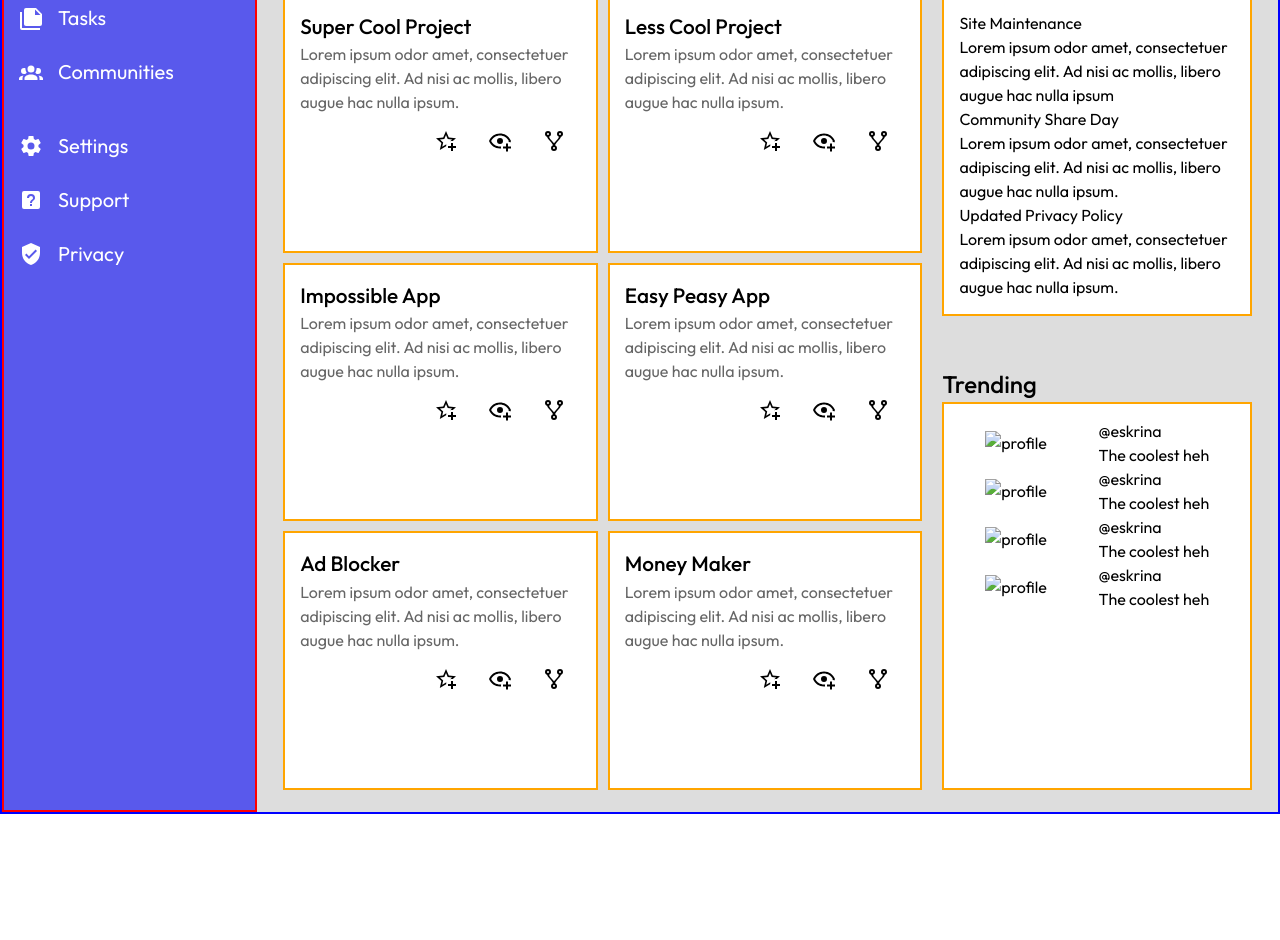
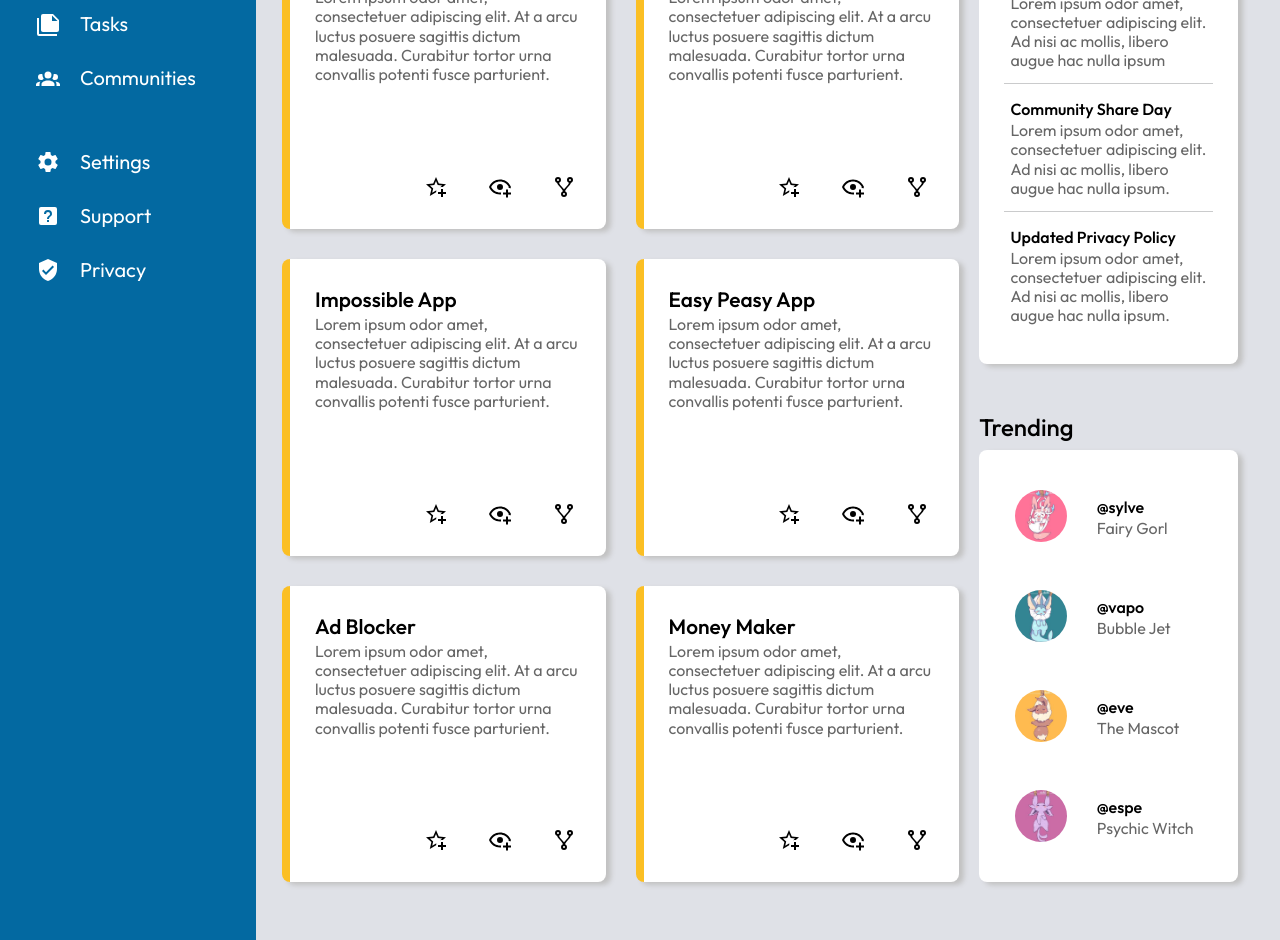
Before and after one commit to kristinaaleee/admin-dashboard, a plain HTML site: page index.html in a window 1280 px wide. Shown: the part 330-1270 px from the top of the page. Before the commit the page ends 1144 px from the top, so only its background shows below. Drawn offline with Linux system fonts and the light colour scheme.

Commit message:
Add final styling details and pictures

```diff
--- a/index.html
+++ b/index.html
@@ -14,7 +14,7 @@
         <div class="sidebar">
             <div class="menu">
                 <div class="title">
-                    <svg xmlns="http://www.w3.org/2000/svg" viewBox="0 0 24 24"><path d="M13,3V9H21V3M13,21H21V11H13M3,21H11V15H3M3,13H11V3H3V13Z" /></svg>
+                    <svg xmlns="http://www.w3.org/2000/svg" viewBox="0 0 24 24"><path d="M13,3V9H21V3M13,21H21V11H13M3,21H11V15H3M3,13H11V3H3V13Z" class="main"/></svg>
                     Dashboard
                 </div>
                 <ul>
@@ -67,14 +67,18 @@
             </div>
             <div class="user-info">
                 <svg xmlns="http://www.w3.org/2000/svg" viewBox="0 0 24 24"><path d="M10,21H14A2,2 0 0,1 12,23A2,2 0 0,1 10,21M21,19V20H3V19L5,17V11C5,7.9 7.03,5.17 10,4.29C10,4.19 10,4.1 10,4A2,2 0 0,1 12,2A2,2 0 0,1 14,4C14,4.1 14,4.19 14,4.29C16.97,5.17 19,7.9 19,11V17L21,19M17,11A5,5 0 0,0 12,6A5,5 0 0,0 7,11V18H17V11M19.75,3.19L18.33,4.61C20.04,6.3 21,8.6 21,11H23C23,8.07 21.84,5.25 19.75,3.19M1,11H3C3,8.6 3.96,6.3 5.67,4.61L4.25,3.19C2.16,5.25 1,8.07 1,11Z" /></svg>
-                <img src="" alt="cat">
+                <div class="img-wrapper">
+                    <img src="img/profile4.jpg" alt="profile">
+                </div>
                 <p>Kristina Lee</p>
             </div>
             <div class="introduction">
-                <img src="" alt="cat">
+                <div class="img-wrapper">
+                    <img src="img/profile4.jpg" alt="profile">
+                </div>
                 <div class="intro-message">
                     <div>Hi there,</div>
-                    <div class="name">Kristina Lee (@eskrina)</div>
+                    <div class="name">Kristina Lee (@espe)</div>
                 </div>
             </div>
             <div class="buttons">
@@ -89,7 +93,7 @@
                 <div class="card-wrapper">
                     <div class="card">
                         <p class="title">Super Cool Project</p>
-                        <p>Lorem ipsum odor amet, consectetuer adipiscing elit. Ad nisi ac mollis, libero augue hac nulla ipsum.</p>
+                        <p>Lorem ipsum odor amet, consectetuer adipiscing elit. At a arcu luctus posuere sagittis dictum malesuada. Curabitur tortor urna convallis potenti fusce parturient.</p>
                         <div class="card-icon">
                             <svg xmlns="http://www.w3.org/2000/svg" viewBox="0 0 24 24"><path d="M5.8 21L7.4 14L2 9.2L9.2 8.6L12 2L14.8 8.6L22 9.2L18.8 12H18C17.3 12 16.6 12.1 15.9 12.4L18.1 10.5L13.7 10.1L12 6.1L10.3 10.1L5.9 10.5L9.2 13.4L8.2 17.7L12 15.4L12.5 15.7C12.3 16.2 12.1 16.8 12.1 17.3L5.8 21M17 14V17H14V19H17V22H19V19H22V17H19V14H17Z" /></svg>
                             <svg xmlns="http://www.w3.org/2000/svg" viewBox="0 0 24 24"><path d="M12,4.5C7,4.5 2.73,7.61 1,12C2.73,16.39 7,19.5 12,19.5C12.36,19.5 12.72,19.5 13.08,19.45C13.03,19.13 13,18.82 13,18.5C13,18.14 13.04,17.78 13.1,17.42C12.74,17.46 12.37,17.5 12,17.5C8.24,17.5 4.83,15.36 3.18,12C4.83,8.64 8.24,6.5 12,6.5C15.76,6.5 19.17,8.64 20.82,12C20.7,12.24 20.56,12.45 20.43,12.68C21.09,12.84 21.72,13.11 22.29,13.5C22.56,13 22.8,12.5 23,12C21.27,7.61 17,4.5 12,4.5M12,9A3,3 0 0,0 9,12A3,3 0 0,0 12,15A3,3 0 0,0 15,12A3,3 0 0,0 12,9M18,14.5V17.5H15V19.5H18V22.5H20V19.5H23V17.5H20V14.5H18Z" /></svg>
@@ -98,7 +102,7 @@
                     </div>
                     <div class="card">
                         <p class="title">Less Cool Project</p>
-                        <p>Lorem ipsum odor amet, consectetuer adipiscing elit. Ad nisi ac mollis, libero augue hac nulla ipsum.</p>
+                        <p>Lorem ipsum odor amet, consectetuer adipiscing elit. At a arcu luctus posuere sagittis dictum malesuada. Curabitur tortor urna convallis potenti fusce parturient.</p>
                         <div class="card-icon">
                             <svg xmlns="http://www.w3.org/2000/svg" viewBox="0 0 24 24"><path d="M5.8 21L7.4 14L2 9.2L9.2 8.6L12 2L14.8 8.6L22 9.2L18.8 12H18C17.3 12 16.6 12.1 15.9 12.4L18.1 10.5L13.7 10.1L12 6.1L10.3 10.1L5.9 10.5L9.2 13.4L8.2 17.7L12 15.4L12.5 15.7C12.3 16.2 12.1 16.8 12.1 17.3L5.8 21M17 14V17H14V19H17V22H19V19H22V17H19V14H17Z" /></svg>
                             <svg xmlns="http://www.w3.org/2000/svg" viewBox="0 0 24 24"><path d="M12,4.5C7,4.5 2.73,7.61 1,12C2.73,16.39 7,19.5 12,19.5C12.36,19.5 12.72,19.5 13.08,19.45C13.03,19.13 13,18.82 13,18.5C13,18.14 13.04,17.78 13.1,17.42C12.74,17.46 12.37,17.5 12,17.5C8.24,17.5 4.83,15.36 3.18,12C4.83,8.64 8.24,6.5 12,6.5C15.76,6.5 19.17,8.64 20.82,12C20.7,12.24 20.56,12.45 20.43,12.68C21.09,12.84 21.72,13.11 22.29,13.5C22.56,13 22.8,12.5 23,12C21.27,7.61 17,4.5 12,4.5M12,9A3,3 0 0,0 9,12A3,3 0 0,0 12,15A3,3 0 0,0 15,12A3,3 0 0,0 12,9M18,14.5V17.5H15V19.5H18V22.5H20V19.5H23V17.5H20V14.5H18Z" /></svg>
@@ -107,7 +111,7 @@
                     </div>
                     <div class="card">
                         <p class="title">Impossible App</p>
-                        <p>Lorem ipsum odor amet, consectetuer adipiscing elit. Ad nisi ac mollis, libero augue hac nulla ipsum.</p>
+                        <p>Lorem ipsum odor amet, consectetuer adipiscing elit. At a arcu luctus posuere sagittis dictum malesuada. Curabitur tortor urna convallis potenti fusce parturient.</p>
                         <div class="card-icon">
                             <svg xmlns="http://www.w3.org/2000/svg" viewBox="0 0 24 24"><path d="M5.8 21L7.4 14L2 9.2L9.2 8.6L12 2L14.8 8.6L22 9.2L18.8 12H18C17.3 12 16.6 12.1 15.9 12.4L18.1 10.5L13.7 10.1L12 6.1L10.3 10.1L5.9 10.5L9.2 13.4L8.2 17.7L12 15.4L12.5 15.7C12.3 16.2 12.1 16.8 12.1 17.3L5.8 21M17 14V17H14V19H17V22H19V19H22V17H19V14H17Z" /></svg>
                             <svg xmlns="http://www.w3.org/2000/svg" viewBox="0 0 24 24"><path d="M12,4.5C7,4.5 2.73,7.61 1,12C2.73,16.39 7,19.5 12,19.5C12.36,19.5 12.72,19.5 13.08,19.45C13.03,19.13 13,18.82 13,18.5C13,18.14 13.04,17.78 13.1,17.42C12.74,17.46 12.37,17.5 12,17.5C8.24,17.5 4.83,15.36 3.18,12C4.83,8.64 8.24,6.5 12,6.5C15.76,6.5 19.17,8.64 20.82,12C20.7,12.24 20.56,12.45 20.43,12.68C21.09,12.84 21.72,13.11 22.29,13.5C22.56,13 22.8,12.5 23,12C21.27,7.61 17,4.5 12,4.5M12,9A3,3 0 0,0 9,12A3,3 0 0,0 12,15A3,3 0 0,0 15,12A3,3 0 0,0 12,9M18,14.5V17.5H15V19.5H18V22.5H20V19.5H23V17.5H20V14.5H18Z" /></svg>
@@ -116,7 +120,7 @@
                     </div>
                     <div class="card">
                         <p class="title">Easy Peasy App</p>
-                        <p>Lorem ipsum odor amet, consectetuer adipiscing elit. Ad nisi ac mollis, libero augue hac nulla ipsum.</p>
+                        <p>Lorem ipsum odor amet, consectetuer adipiscing elit. At a arcu luctus posuere sagittis dictum malesuada. Curabitur tortor urna convallis potenti fusce parturient.</p>
                         <div class="card-icon">
                             <svg xmlns="http://www.w3.org/2000/svg" viewBox="0 0 24 24"><path d="M5.8 21L7.4 14L2 9.2L9.2 8.6L12 2L14.8 8.6L22 9.2L18.8 12H18C17.3 12 16.6 12.1 15.9 12.4L18.1 10.5L13.7 10.1L12 6.1L10.3 10.1L5.9 10.5L9.2 13.4L8.2 17.7L12 15.4L12.5 15.7C12.3 16.2 12.1 16.8 12.1 17.3L5.8 21M17 14V17H14V19H17V22H19V19H22V17H19V14H17Z" /></svg>
                             <svg xmlns="http://www.w3.org/2000/svg" viewBox="0 0 24 24"><path d="M12,4.5C7,4.5 2.73,7.61 1,12C2.73,16.39 7,19.5 12,19.5C12.36,19.5 12.72,19.5 13.08,19.45C13.03,19.13 13,18.82 13,18.5C13,18.14 13.04,17.78 13.1,17.42C12.74,17.46 12.37,17.5 12,17.5C8.24,17.5 4.83,15.36 3.18,12C4.83,8.64 8.24,6.5 12,6.5C15.76,6.5 19.17,8.64 20.82,12C20.7,12.24 20.56,12.45 20.43,12.68C21.09,12.84 21.72,13.11 22.29,13.5C22.56,13 22.8,12.5 23,12C21.27,7.61 17,4.5 12,4.5M12,9A3,3 0 0,0 9,12A3,3 0 0,0 12,15A3,3 0 0,0 15,12A3,3 0 0,0 12,9M18,14.5V17.5H15V19.5H18V22.5H20V19.5H23V17.5H20V14.5H18Z" /></svg>
@@ -125,7 +129,7 @@
                     </div>
                     <div class="card">
                         <p class="title">Ad Blocker</p>
-                        <p>Lorem ipsum odor amet, consectetuer adipiscing elit. Ad nisi ac mollis, libero augue hac nulla ipsum.</p>
+                        <p>Lorem ipsum odor amet, consectetuer adipiscing elit. At a arcu luctus posuere sagittis dictum malesuada. Curabitur tortor urna convallis potenti fusce parturient.</p>
                         <div class="card-icon">
                             <svg xmlns="http://www.w3.org/2000/svg" viewBox="0 0 24 24"><path d="M5.8 21L7.4 14L2 9.2L9.2 8.6L12 2L14.8 8.6L22 9.2L18.8 12H18C17.3 12 16.6 12.1 15.9 12.4L18.1 10.5L13.7 10.1L12 6.1L10.3 10.1L5.9 10.5L9.2 13.4L8.2 17.7L12 15.4L12.5 15.7C12.3 16.2 12.1 16.8 12.1 17.3L5.8 21M17 14V17H14V19H17V22H19V19H22V17H19V14H17Z" /></svg>
                             <svg xmlns="http://www.w3.org/2000/svg" viewBox="0 0 24 24"><path d="M12,4.5C7,4.5 2.73,7.61 1,12C2.73,16.39 7,19.5 12,19.5C12.36,19.5 12.72,19.5 13.08,19.45C13.03,19.13 13,18.82 13,18.5C13,18.14 13.04,17.78 13.1,17.42C12.74,17.46 12.37,17.5 12,17.5C8.24,17.5 4.83,15.36 3.18,12C4.83,8.64 8.24,6.5 12,6.5C15.76,6.5 19.17,8.64 20.82,12C20.7,12.24 20.56,12.45 20.43,12.68C21.09,12.84 21.72,13.11 22.29,13.5C22.56,13 22.8,12.5 23,12C21.27,7.61 17,4.5 12,4.5M12,9A3,3 0 0,0 9,12A3,3 0 0,0 12,15A3,3 0 0,0 15,12A3,3 0 0,0 12,9M18,14.5V17.5H15V19.5H18V22.5H20V19.5H23V17.5H20V14.5H18Z" /></svg>
@@ -134,7 +138,7 @@
                     </div>
                     <div class="card">
                         <p class="title">Money Maker</p>
-                        <p>Lorem ipsum odor amet, consectetuer adipiscing elit. Ad nisi ac mollis, libero augue hac nulla ipsum.</p>
+                        <p>Lorem ipsum odor amet, consectetuer adipiscing elit. At a arcu luctus posuere sagittis dictum malesuada. Curabitur tortor urna convallis potenti fusce parturient.</p>
                         <div class="card-icon">
                             <svg xmlns="http://www.w3.org/2000/svg" viewBox="0 0 24 24"><path d="M5.8 21L7.4 14L2 9.2L9.2 8.6L12 2L14.8 8.6L22 9.2L18.8 12H18C17.3 12 16.6 12.1 15.9 12.4L18.1 10.5L13.7 10.1L12 6.1L10.3 10.1L5.9 10.5L9.2 13.4L8.2 17.7L12 15.4L12.5 15.7C12.3 16.2 12.1 16.8 12.1 17.3L5.8 21M17 14V17H14V19H17V22H19V19H22V17H19V14H17Z" /></svg>
                             <svg xmlns="http://www.w3.org/2000/svg" viewBox="0 0 24 24"><path d="M12,4.5C7,4.5 2.73,7.61 1,12C2.73,16.39 7,19.5 12,19.5C12.36,19.5 12.72,19.5 13.08,19.45C13.03,19.13 13,18.82 13,18.5C13,18.14 13.04,17.78 13.1,17.42C12.74,17.46 12.37,17.5 12,17.5C8.24,17.5 4.83,15.36 3.18,12C4.83,8.64 8.24,6.5 12,6.5C15.76,6.5 19.17,8.64 20.82,12C20.7,12.24 20.56,12.45 20.43,12.68C21.09,12.84 21.72,13.11 22.29,13.5C22.56,13 22.8,12.5 23,12C21.27,7.61 17,4.5 12,4.5M12,9A3,3 0 0,0 9,12A3,3 0 0,0 12,15A3,3 0 0,0 15,12A3,3 0 0,0 12,9M18,14.5V17.5H15V19.5H18V22.5H20V19.5H23V17.5H20V14.5H18Z" /></svg>
@@ -147,15 +151,15 @@
                 <div class="section-title">Announcements</div>
                 <div class="announce-wrapper">
                     <div class="announce-content">
-                        <p class="">Site Maintenance</p>
+                        <p class="title">Site Maintenance</p>
                         <p>Lorem ipsum odor amet, consectetuer adipiscing elit. Ad nisi ac mollis, libero augue hac nulla ipsum</p>
                     </div>
                     <div class="announce-content">
-                        <p class="">Community Share Day</p>
+                        <p class="title">Community Share Day</p>
                         <p>Lorem ipsum odor amet, consectetuer adipiscing elit. Ad nisi ac mollis, libero augue hac nulla ipsum.</p>
                     </div>
                     <div class="announce-content">
-                        <p class="">Updated Privacy Policy</p>
+                        <p class="title">Updated Privacy Policy</p>
                         <p>Lorem ipsum odor amet, consectetuer adipiscing elit. Ad nisi ac mollis, libero augue hac nulla ipsum.</p>
                     </div>
                 </div>
@@ -164,31 +168,39 @@
                 <div class="section-title">Trending</div>
                 <div class="profile-wrapper">
                     <div class="profile">
-                        <img src="" alt="profile">
+                        <div class="img-wrapper">
+                            <img src="img/profile1.jpg" alt="profile">
+                        </div>
                         <div class="tag">
-                            <p class="at">@eskrina</p>
-                            <p>The coolest heh</p>
+                            <p class="title">@sylve</p>
+                            <p>Fairy Gorl</p>
                         </div>
                     </div>
                     <div class="profile">
-                        <img src="" alt="profile">
+                        <div class="img-wrapper">
+                            <img src="img/profile2.jpg" alt="profile">
+                        </div>
                         <div class="tag">
-                            <p class="at">@eskrina</p>
-                            <p>The coolest heh</p>
+                          <p class="title">@vapo</p>
+                            <p>Bubble Jet</p>
                         </div>
                     </div>
                     <div class="profile">
-                        <img src="" alt="profile">
+                        <div class="img-wrapper">
+                            <img src="img/profile3.jpg" alt="profile">
+                        </div>
                         <div class="tag">
-                            <p class="at">@eskrina</p>
-                            <p>The coolest heh</p>
+                            <p class="title">@eve</p>
+                            <p>The Mascot</p>
                         </div>
                     </div>
                     <div class="profile">
-                        <img src="" alt="profile">
+                        <div class="img-wrapper">
+                            <img src="img/profile4.jpg" alt="profile">
+                        </div>
                         <div class="tag">
-                            <p class="at">@eskrina</p>
-                            <p>The coolest heh</p>
+                            <p class="title">@espe</p>
+                            <p>Psychic Witch</p>
                         </div>
                     </div>
                 </div>
--- a/style.css
+++ b/style.css
@@ -43,6 +43,10 @@
 
 
 /* Custom properties for color? 2 main colors */
+:root{
+  --main-color: #0369a1;
+}
+
 .container{
     font-family: "Outfit", sans-serif;
     font-optical-sizing: auto;
@@ -51,30 +55,36 @@
 
     display: grid;
     grid-template-columns: 1fr 4fr;
-    grid-template-rows: 1fr 4fr;
-    border: 2px solid blue;
+    grid-template-rows: 190px 4fr;
+
 }
 
 .sidebar{
     grid-area: 1 / 1 / 3 / 2;
-    border: 2px solid red;
 
     font-size: 20px;
     font-weight: 400;
     color: white;
-    background-color: rgb(89, 89, 236);
+    background-color: var(--main-color);
 }
 
 .menu > .title{
-  font-size: 1.7rem;
+  font-size: 1.8rem;
   font-weight: 500;
+  margin-left: -12px;
+}
 
+.title > svg{
+  height: 2.7rem;
+  margin-right: 10px;
 }
 
 .menu{
     display: grid;
     grid-template-rows: 1fr 4fr 5fr;
-    gap: 20px;
+    gap: 30px;
+    padding: 0rem 1rem;
+    position: relative;
 }
 
 .title,
@@ -92,10 +102,11 @@ ul{
     grid-area: 1 / 2 / 2 / 3;
     display: grid;
     grid-template-columns: 2fr 1fr ;
-    grid-template-rows: 1fr 2fr;
-    border: 2px solid green;
+    grid-template-rows: 1fr 60%;
 
-    padding: 1rem 2rem;
+    padding: 0rem 3rem;
+
+    box-shadow: 3px 3px 3px rgb(167, 167, 167);
 
 }
 
@@ -113,7 +124,7 @@ ul{
     height: 2rem;
     margin: 1rem;
 
-    background-color: rgb(199, 199, 199);
+    background-color: rgba(216, 219, 226, 0.822);
     border-style: none;
     border-radius: 1rem;
 }
@@ -122,7 +133,7 @@ ul{
     justify-content: flex-end;
     align-items: center;
     gap: 20px;
-    padding: 1rem 2rem;
+    padding: 0rem 2rem;
 
     font-size: 1.2rem;
     font-weight: 600;
@@ -151,7 +162,7 @@ ul{
 }
 
 button{
-  background-color: rgb(89, 89, 236);
+  background-color: var(--main-color);
   width: 95px;
   padding: .5rem 1rem;
   border-style: none;
@@ -163,42 +174,56 @@ button{
 
 .main-content{
     display: grid;
-    grid-template-columns: 2fr 1fr;
+    grid-template-columns: 2.5fr 1fr;
     grid-template-rows: 1fr 1fr;
-    padding: 3rem 1rem;
+    padding: 1rem 2rem 3rem 1rem;
 
-    background-color: rgb(221, 221, 221);
+    background-color: rgba(216, 219, 226, 0.822);
+    gap: 20px 0px;
 }
 
 .project{
     grid-area: 1 / 1 / 3 / 2;
-    margin: 10px
+}
+
+.project,
+.announcement,
+.trending{
+  display: flex;
+  flex-direction: column;
+
+  margin: 10px
 }
 
 .section-title{
   font-size: 1.5rem;
   font-weight: 500;
+  padding: 5px 0px;
 }
 
 .card-wrapper{
     display: grid;
+    grid-template-rows: repeat(3, 1fr);
     grid-template-columns: 1fr 1fr;
-    grid-template-rows: repeat(3, 1fr);
-    gap: 10px;
-
-    height: 100%;
+    gap: 30px;
+    flex-grow: 1;
   }
 
 .card,
 .announce-wrapper,
 .profile-wrapper{
-    padding: 15px;
-    border: 2px solid orange;
+    padding: 25px;
+    border-radius: 8px;
+
     background-color: white;
+    box-shadow: 5px 3px 5px rgb(194, 194, 194)  ;
 }
 
+.card{
+  border-left: 8px solid #fbbf24;
+}
 .title{
-  font-weight: 500;
+  font-weight: 550;
 }
 
 .card > .title{
@@ -207,45 +232,57 @@ button{
 
 .title + p{
   color: rgb(102, 102, 102);
+  line-height: 1.2rem;
+}
+
+.card{
+    position: relative;
 }
 
 .card-icon{
     display: flex;
     justify-content: flex-end;
+
+    position: absolute;
+    bottom: 15px;
+    right: 10px;
 }
+
 
 .announce-wrapper{
     display: grid;
     grid-template-rows: repeat(3, 1fr);
 }
 
-.announcement{
-    margin: 10px;
-}
-
-.trending{
-  margin: 10px;
-
+.announce-content{
+  padding: .8rem .4rem;
+  border-bottom: 1px solid rgb(202, 203, 204);
+  &:last-child{
+    border: 0;
+  }
 }
 
 .profile-wrapper{
     display: flex;
     flex-direction: column;
-    height: 100%;
-
+    justify-content: space-around;
+    flex-grow: 1;
+    padding: 1rem 1.6rem;
 }
 
 .profile{
     display: flex;
     align-items: center;
-    justify-content: space-around;
+    justify-content: flex-start;
+
+    gap: 20px;
 }
 
 svg{
   fill: white;
   height: 1.5rem;
   width: auto;
-  margin: 15px;
+  margin: 15px 20px;
 }
 
 .search > svg,
@@ -253,3 +290,23 @@ svg{
 .card-icon > svg{
   fill: black;
 }
+
+.img-wrapper{
+  border-radius: 50%;
+  width: 52px;
+  height: 52px;
+  overflow: hidden;
+
+  margin: 10px;
+  position: relative;
+}
+
+.introduction > .img-wrapper{
+  width: 68px;
+  height: 68px;
+}
+
+img{
+  position: absolute;
+  top: -7px;
+}
```
Also changed, not shown: img/profile1.jpg (added), img/profile2.jpg (added), img/profile3.jpg (added), img/profile4.jpg (added).
